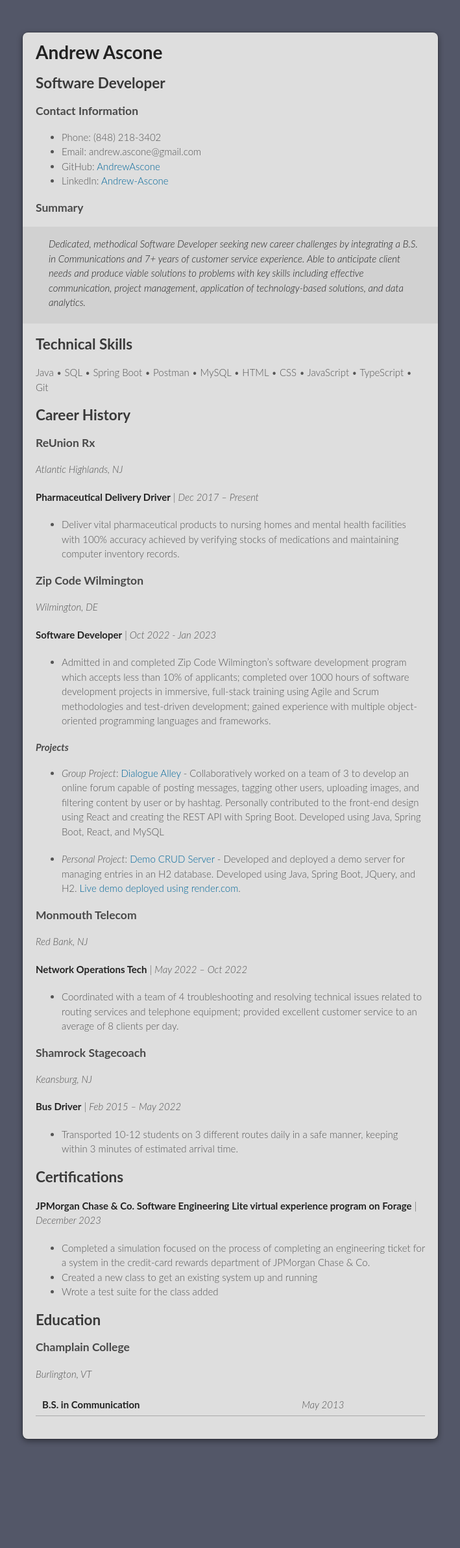
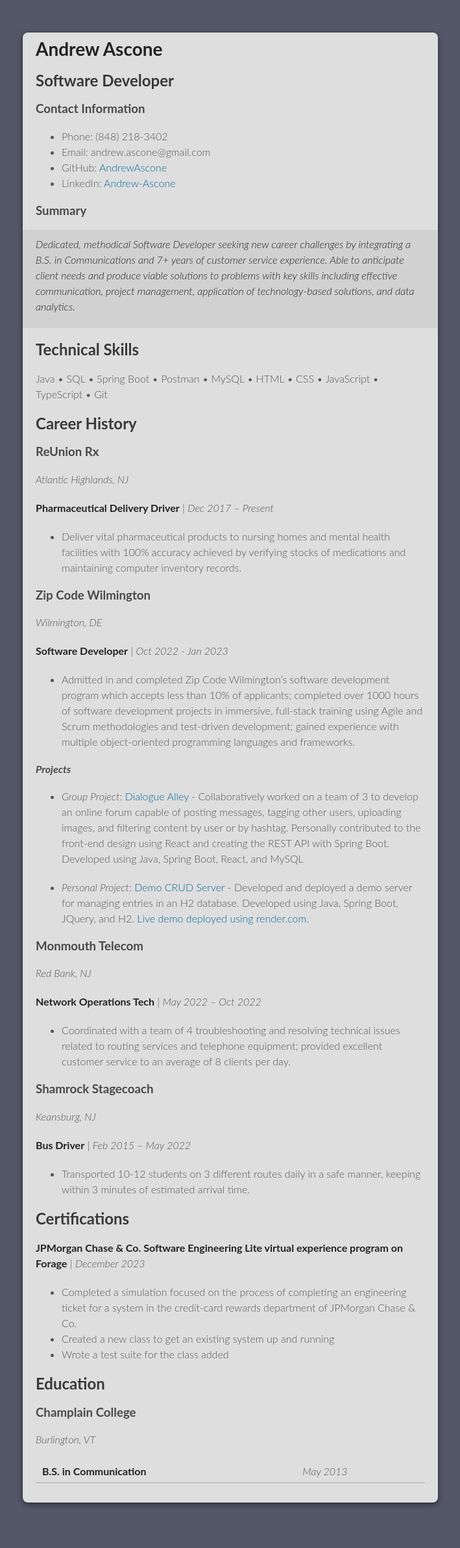
Before and after one commit to AndrewAscone/AndrewAscone, a Jekyll site: the page built from index.md, in a window 1280 px wide. Shown: the whole page at 65% size, without its empty margins (285-994 px from the left). Built offline with Jekyll 4.4.1, drawn with Linux system fonts in a browser that asks for light colours; our own code applies the rules of GitHub Pages for plain Markdown files; the repository's description, which GitHub fills in, is left out; before the commit the page ends 2285 px from its top, so only the background shows below that.

Commit message:
Several styling changes to text size and padding, adding page break for PDF

```diff
--- a/assets/css/style.css
+++ b/assets/css/style.css
@@ -150,7 +150,7 @@ html {
 body {
   padding: 50px 0;
   margin: 0;
-  font: 14px/1.5 Lato, "Helvetica Neue", Helvetica, Arial, sans-serif;
+  font: 16px/1.5 Lato, "Helvetica Neue", Helvetica, Arial, sans-serif;
   color: #555;
   font-weight: 300;
   background: inline-image("checker.png") fixed;
@@ -302,8 +302,8 @@ header ul a strong {
 }
 
 section {
-  padding: 15px 20px;
-  font-size: 15px;
+  padding: 10px 20px;
+  font-size: 16px;
   /*border-top: 1px solid #fff;*/
   background: linear_gradient(#fafafa, #DEDEDE 700px);
   border-radius: 0 0 8px 8px;
@@ -354,7 +354,7 @@ h6 {
 
 blockquote {
   margin: 0 -20px 20px;
-  padding: 15px 20px 1px 40px;
+  padding: 10px 20px 0.2px 20px;
   font-style: italic;
   background: #ccc;
   background: rgba(0, 0, 0, 0.06);
--- a/index.md
+++ b/index.md
@@ -28,6 +28,8 @@ Java &bull; SQL &bull; Spring Boot &bull; Postman &bull; MySQL &bull; HTML &bull
 
 **Software Developer** | *Oct 2022 - Jan 2023*
 * Admitted in and completed Zip Code Wilmington’s software development program which accepts less than 10% of applicants; completed over 1000 hours of software development projects in immersive, full-stack training using Agile and Scrum methodologies and test-driven development; gained experience with multiple object-oriented programming languages and frameworks.
+
+<div style="page-break-after: always"></div>
 
 #### *Projects*
 * *Group Project*: [Dialogue Alley](https://github.com/Formosa-Twitter/DialogueAlley) - Collaboratively worked on a team of 3 to develop an online forum capable of posting messages, tagging other users, uploading images, and filtering content by user or by hashtag. Personally contributed to the front-end design using React and creating the REST API with Spring Boot. Developed using Java, Spring Boot, React, and MySQL
```
